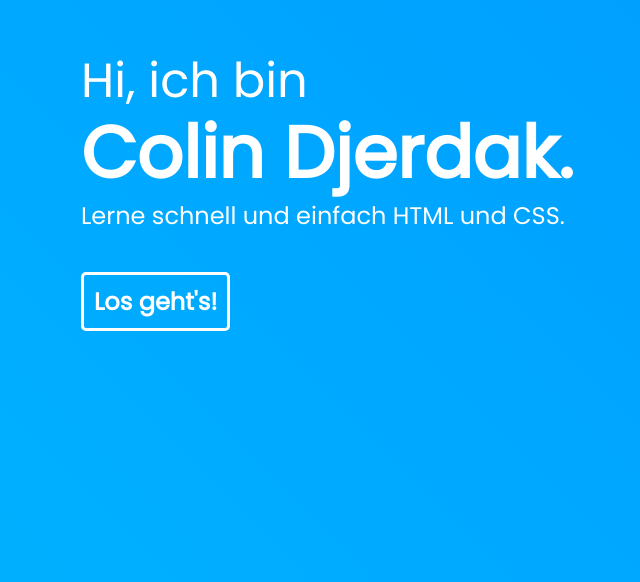
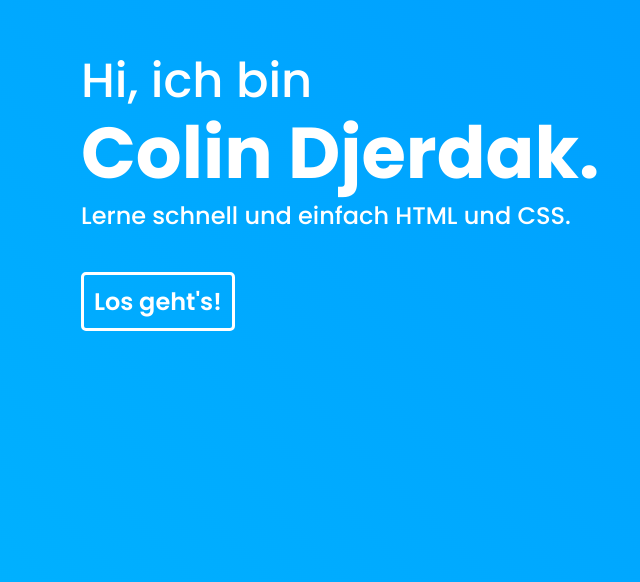
Before and after one commit to Co1002/course, a plain HTML site: page index.html in a window 1280 px wide. Shown: the part 218-800 px from the top of the page, without its empty margins (19-659 px from the left). Drawn offline with Linux system fonts and the light colour scheme.

Commit message:
Update style.css

```diff
--- a/style.css
+++ b/style.css
@@ -1,4 +1,4 @@
-@import url('https://fonts.googleapis.com/css2?family=Poppins&display=swap');
+@import url('https://fonts.googleapis.com/css?family=Poppins:200,300,400,500,600,700,800,900&display=swap');
 
 *{
     margin: 0;
```
